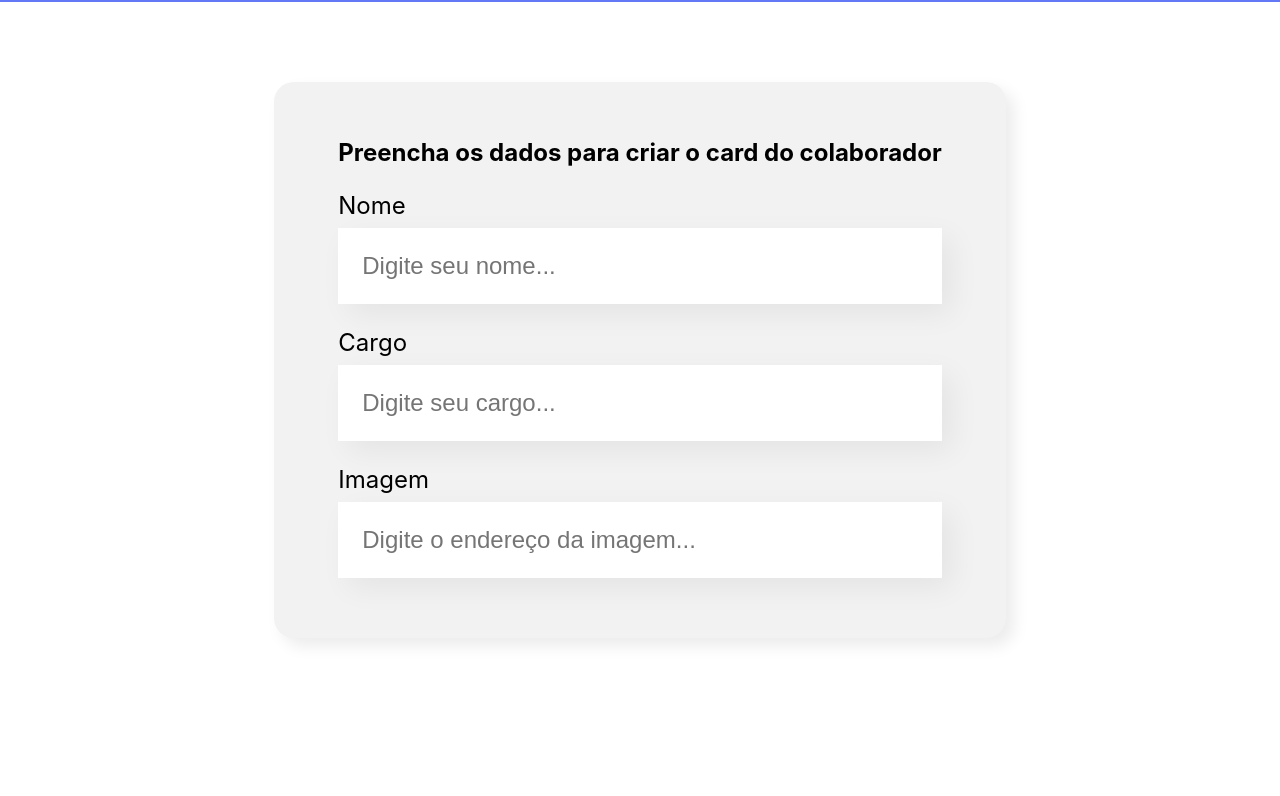
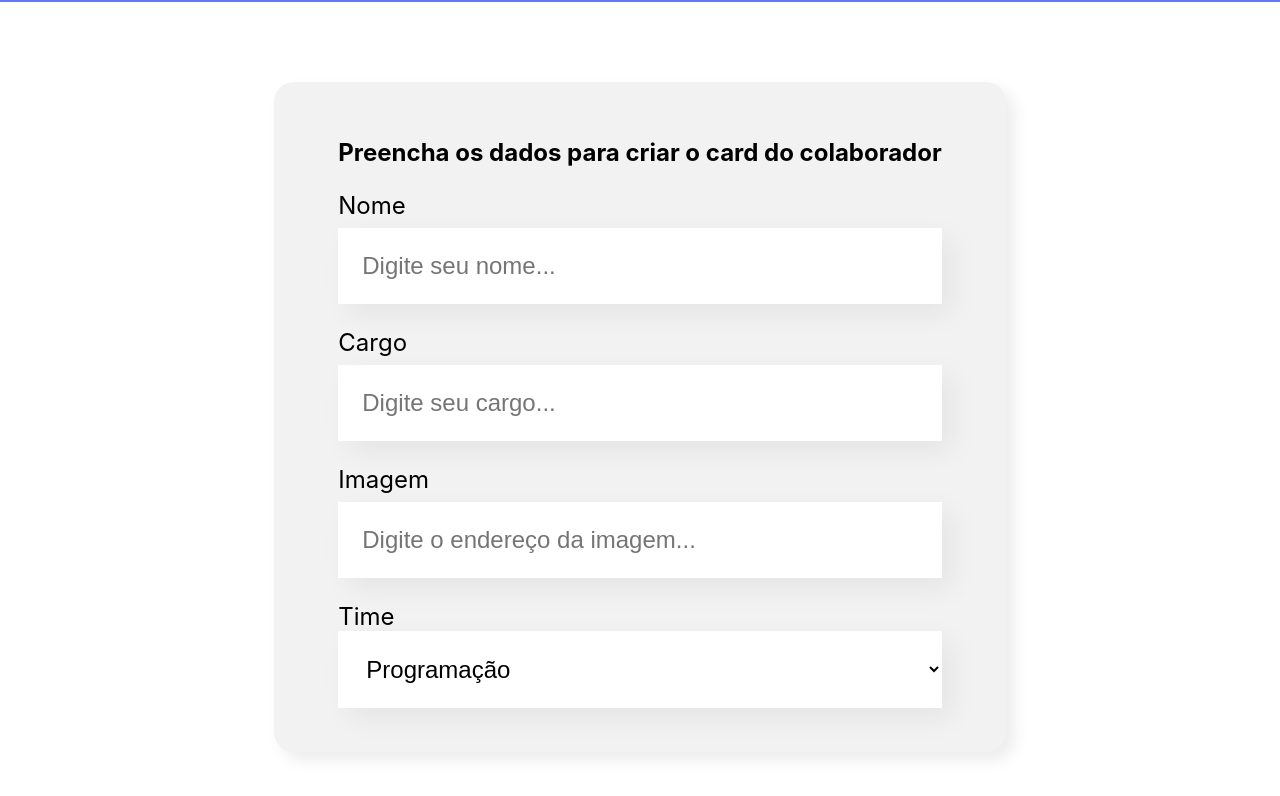
Before and after one commit to Miicchhel/organo, a React (Create React App) app: page / in a window 1280 px wide. Shown: the part 496-1292 px from the top of the page. Before the commit the page ends 1214 px from the top, so only its background shows below. Built offline with nearby package versions, Linux system fonts and the light colour scheme.

Commit message:
feat: adicionando o componente ListaSuspensa

```diff
--- a/src/componentes/Formulario/index.js
+++ b/src/componentes/Formulario/index.js
@@ -1,7 +1,17 @@
 import CampoTexto from '../CampoTexto';
+import ListaSuspensa from '../ListaSuspensa';
 import './Formulario.css';
 
 const Formulario = () => {
+  const times = [
+    'Programação',
+    'Front-End',
+    'Data Science',
+    'Devops',
+    'UX e Design',
+    'Mobile',
+    'Inovação e Gestão',
+  ]
   return (
     <section className="formulario">
       <form>
@@ -9,6 +19,7 @@
         <CampoTexto label="Nome" placeholder="Digite seu nome"/>
         <CampoTexto label="Cargo" placeholder="Digite seu cargo"/>
         <CampoTexto label="Imagem" placeholder="Digite o endereço da imagem"/>
+        <ListaSuspensa label="Time" itens={times}/>
       </form>
     </section>
   );
```
